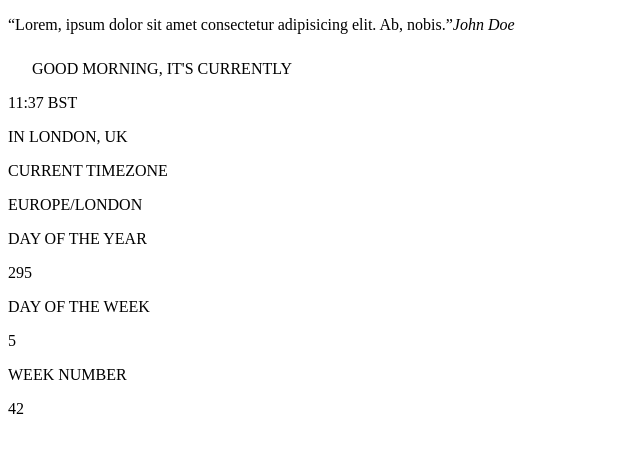
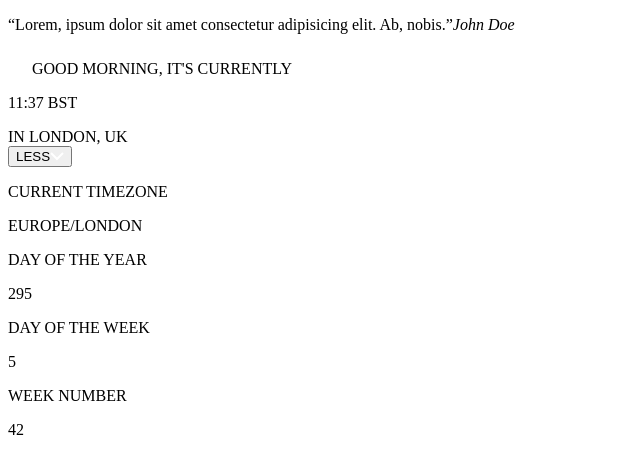
Before and after one commit to raulgaliciab/clock-app, a React (Vite) app: page / in a window 1280 px wide. Shown: the top 474 px of the page, without its empty margins (0-640 px from the left). Built offline with nearby package versions, Linux system fonts and the light colour scheme.

Commit message:
ButtonExpansion component

```diff
--- a/src/ClockApp.tsx
+++ b/src/ClockApp.tsx
@@ -1,3 +1,4 @@
+import { ButtonExpansion } from './components/ButtonExpansion';
 import { ExpandedInfo } from './components/ExpandedInfo';
 import { RandomQuotes } from './components/RandomQuotes';
 import { Time } from './components/Time';
@@ -10,6 +11,8 @@ function ClockApp() {
 
       <Time/>
 
+      <ButtonExpansion/>
+
       <ExpandedInfo/>
     </>
   )
--- /dev/null
+++ b/src/components/ButtonExpansion.tsx
@@ -0,0 +1,8 @@
+export const ButtonExpansion = () => {
+  return (
+    <button>
+      LESS
+      <img src="/public/assets/desktop/icon-arrow-down.svg" alt="Expand button" />
+    </button>
+  )
+}
```
